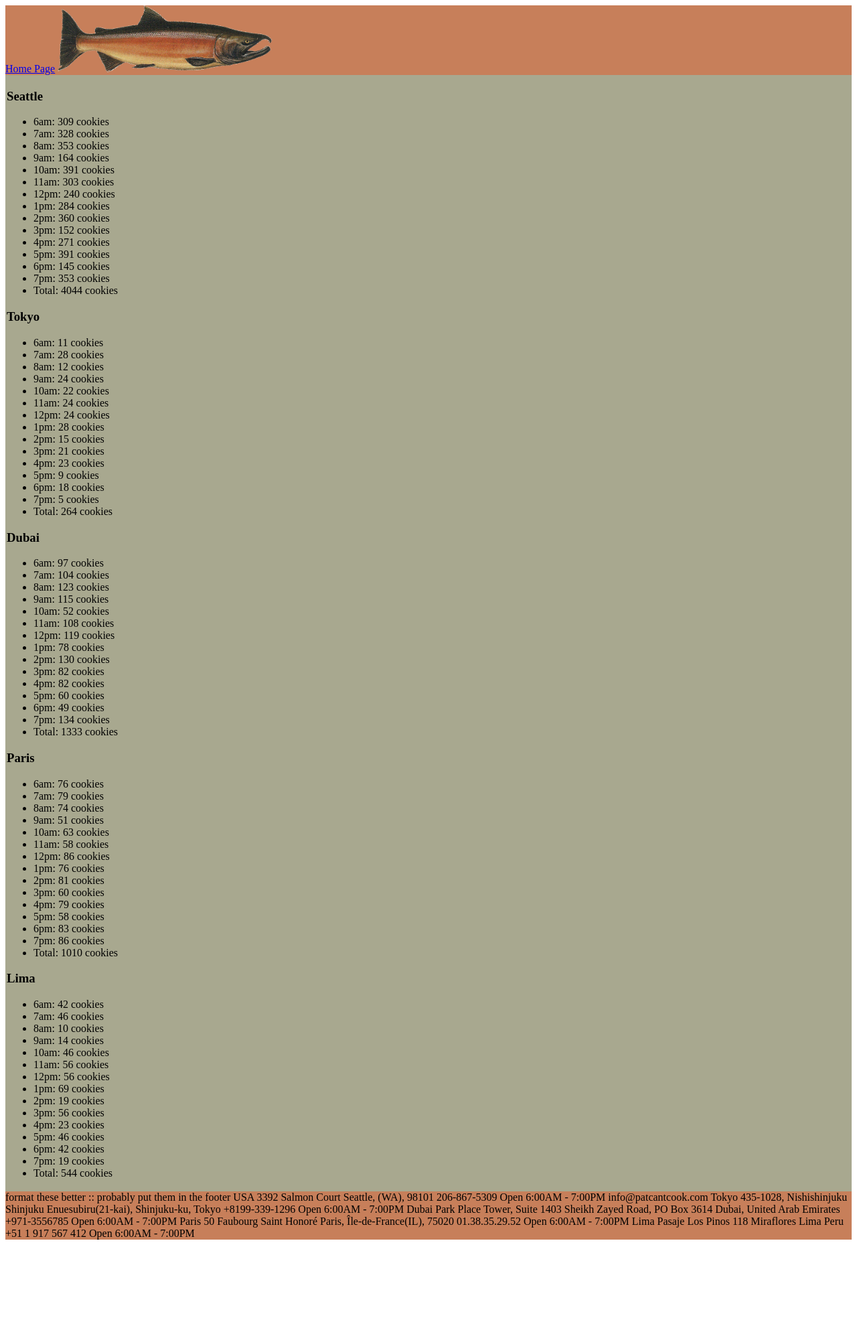
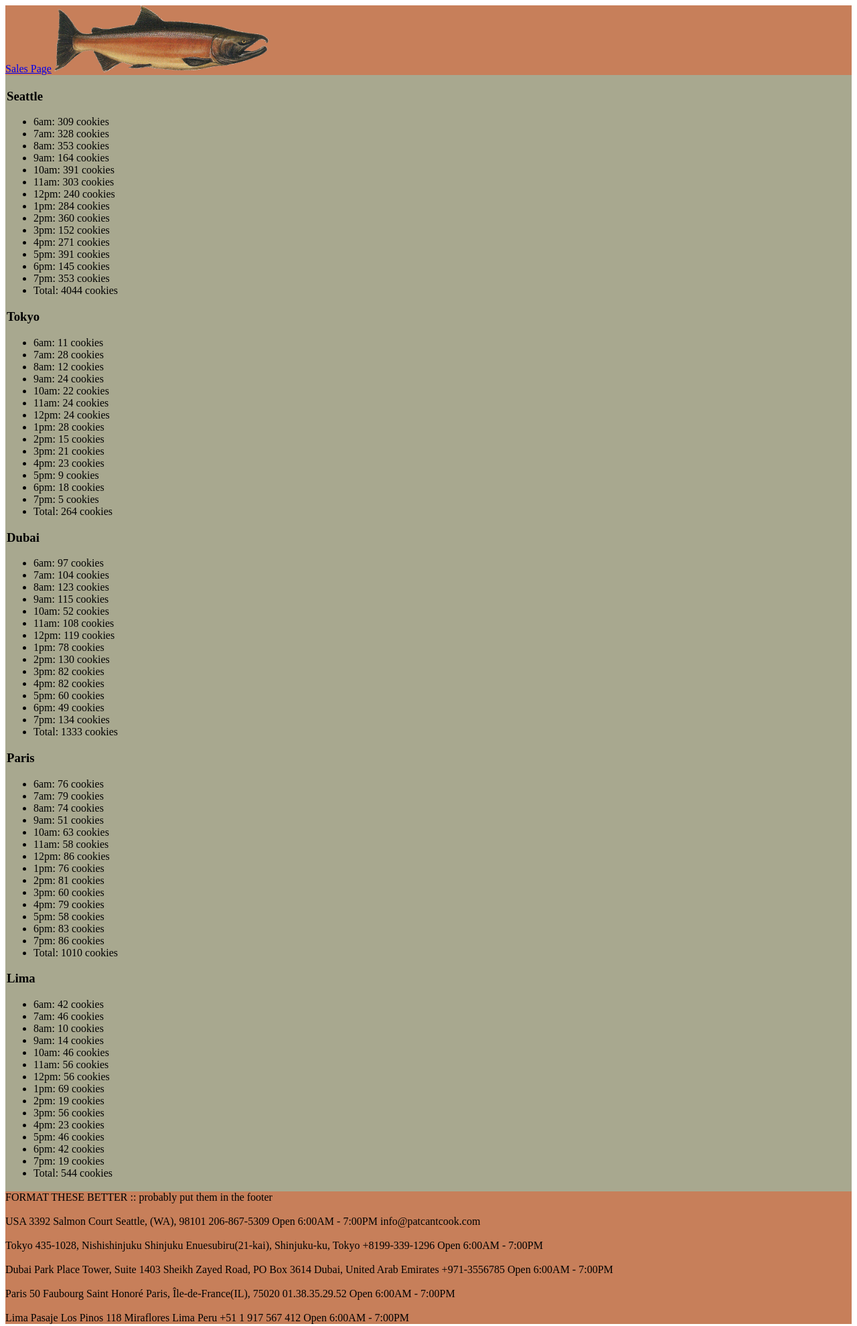
Before and after one commit to KatyRoffe/cookie-stand, a plain HTML site: page index.html in a window 1280 px wide. Shown: the whole page at 67% size. Before the commit the page ends 1859 px from the top, so only its background shows below. Drawn offline with Linux system fonts and the light colour scheme.

Commit message:
Correct link issues.

```diff
--- a/index.html
+++ b/index.html
@@ -9,7 +9,7 @@
   </head>
   <body>
     <header>
-      <a href="/sales.html">Home Page</a>
+      <a href="https://katyroffe.github.io/cookie-stand/sales.html">Sales Page</a>
       <img src="img/salmon.png">
     </header>
     <main>
@@ -17,33 +17,34 @@
       </table>
     </main>
     <footer>
-      format these better :: probably put them in the footer
+      FORMAT THESE BETTER :: probably put them in the footer
+      <br><br>
       USA
       3392 Salmon Court
       Seattle, (WA), 98101
       206-867-5309
       Open 6:00AM - 7:00PM
       info@patcantcook.com
-
+      <br><br>
       Tokyo
       435-1028, Nishishinjuku Shinjuku
       Enuesubiru(21-kai), Shinjuku-ku, Tokyo
       +8199-339-1296
       Open 6:00AM - 7:00PM
-
+      <br><br>
       Dubai
       Park Place Tower, Suite 1403
       Sheikh Zayed Road, PO Box 3614
       Dubai, United Arab Emirates
       +971-3556785
       Open 6:00AM - 7:00PM
-
+      <br><br>
       Paris
       50 Faubourg Saint Honoré
       Paris, Île-de-France(IL), 75020
       01.38.35.29.52
       Open 6:00AM - 7:00PM
-
+      <br><br>
       Lima
       Pasaje Los Pinos 118
       Miraflores
```
Also changed, not shown: sales.html (+1 -1 lines).
